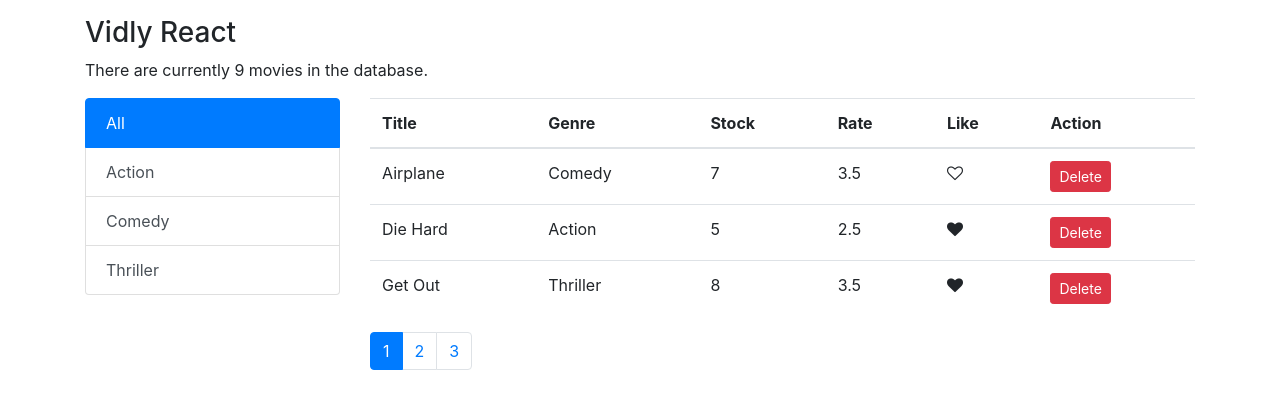
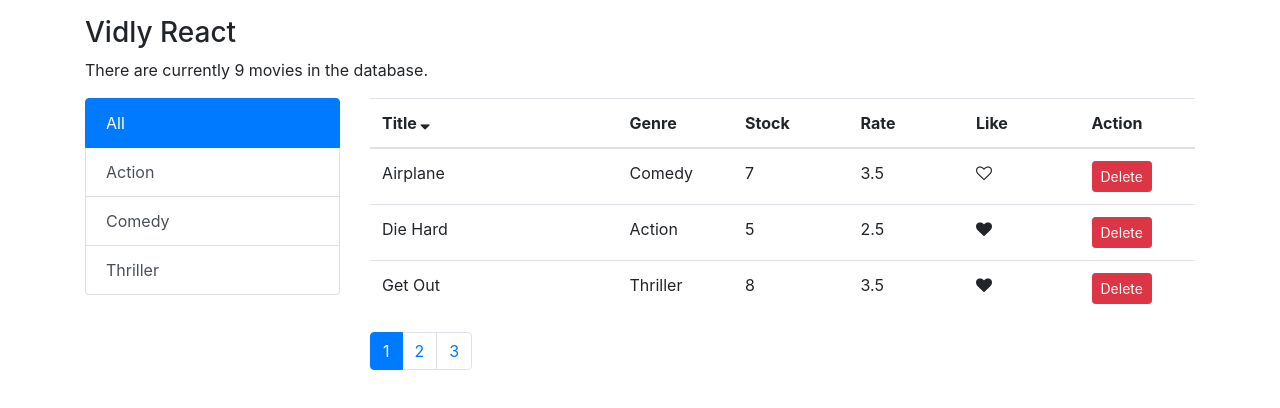
Before and after one commit to nicholaspretorius/vidly-react, a React (Create React App) app: page / in a window 1280 px wide. Shown: the top 408 px of the page. Built offline with nearby package versions, Linux system fonts and the light colour scheme.

Commit message:
Added sorting icons, refactored into Table.

```diff
--- a/src/App.css
+++ b/src/App.css
@@ -5,3 +5,11 @@
 .clickable {
   cursor: pointer;
 }
+
+.column-primary {
+  width: 30%;
+}
+
+.column-regular {
+  width: 14%;
+}
--- /dev/null
+++ b/src/components/common/Table.jsx
@@ -0,0 +1,17 @@
+import React from "react";
+import TableHeader from "./TableHeader";
+import TableBody from "./TableBody";
+
+const Table = props => {
+  const { columns, sortColumn, onSort, data } = props;
+  return (
+    <div className="table-responsive">
+      <table className="table">
+        <TableHeader columns={columns} sortColumn={sortColumn} onSort={onSort} />
+        <TableBody data={data} columns={columns} />
+      </table>
+    </div>
+  );
+};
+
+export default Table;
--- a/src/components/common/TableBody.jsx
+++ b/src/components/common/TableBody.jsx
@@ -3,10 +3,11 @@ import _ from "lodash";
 
 class TableBody extends Component {
   renderCell = (item, column) => {
-    if (column.content) return <td key={column.column}>{column.content(item)}</td>;
+    if (column.content) return column.content(item);
 
-    return <td key={column.column}>{_.get(item, column.column)}</td>;
+    return _.get(item, column.column);
   };
+
   render() {
     const { data, columns } = this.props;
     return (
@@ -14,7 +15,7 @@ class TableBody extends Component {
         {data.map(item => (
           <tr key={item._id}>
             {columns.map(column => {
-              return this.renderCell(item, column);
+              return <td key={column.column}> {this.renderCell(item, column)}</td>;
             })}
           </tr>
         ))}
--- a/src/components/common/TableHeader.jsx
+++ b/src/components/common/TableHeader.jsx
@@ -13,6 +13,20 @@ class TableHeader extends Component {
     this.props.onSort(sortColumn);
   };
 
+  renderIcon = column => {
+    const { sortColumn } = this.props;
+
+    if (column.column !== sortColumn.column) return null;
+    else if (sortColumn.order === "asc") return <i className="fa fa-sort-down"></i>;
+    else return <i className="fa fa-sort-up"></i>;
+  };
+
+  setClassName = field => {
+    if (field.column === "title") return "clickable column-primary";
+    else if (field.sortable) return "clickable column-regular";
+    else return "column-regular";
+  };
+
   render() {
     const { columns } = this.props;
     return (
@@ -21,12 +35,12 @@ class TableHeader extends Component {
           {columns.map(column => {
             return (
               <th
-                className={column.sortable ? "clickable" : ""}
+                className={this.setClassName(column)}
                 onClick={() => this.sort(column.column)}
                 scope="col"
                 key={column.label}
               >
-                {column.label}
+                {column.label} {column.sortable ? this.renderIcon(column) : ""}
               </th>
             );
           })}
--- a/src/components/common/dataTable.jsx
+++ b/src/components/common/dataTable.jsx
@@ -1,6 +1,5 @@
 import React, { Component } from "react";
-import TableHeader from "./TableHeader";
-import TableBody from "./TableBody";
+import Table from "./Table";
 import LikeButton from "./like";
 
 class DataTable extends Component {
@@ -31,12 +30,7 @@ class DataTable extends Component {
     const { sortColumn, onSort, data } = this.props;
     return (
       <React.Fragment>
-        <div className="table-responsive">
-          <table className="table">
-            <TableHeader columns={this.columns} sortColumn={sortColumn} onSort={onSort} />
-            <TableBody data={data} columns={this.columns} />
-          </table>
-        </div>
+        <Table columns={this.columns} sortColumn={sortColumn} onSort={onSort} data={data} />
       </React.Fragment>
     );
   }
```
